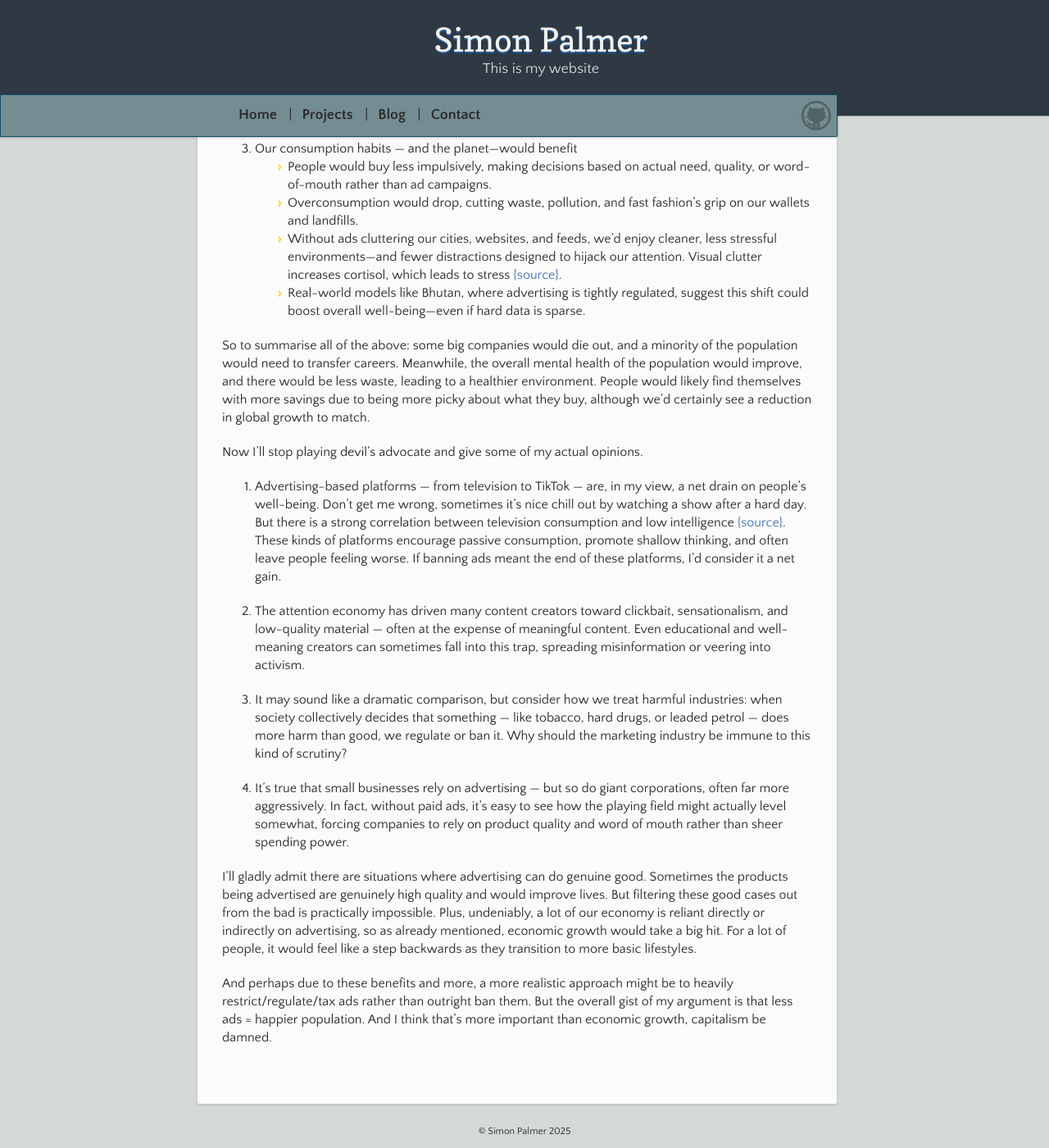
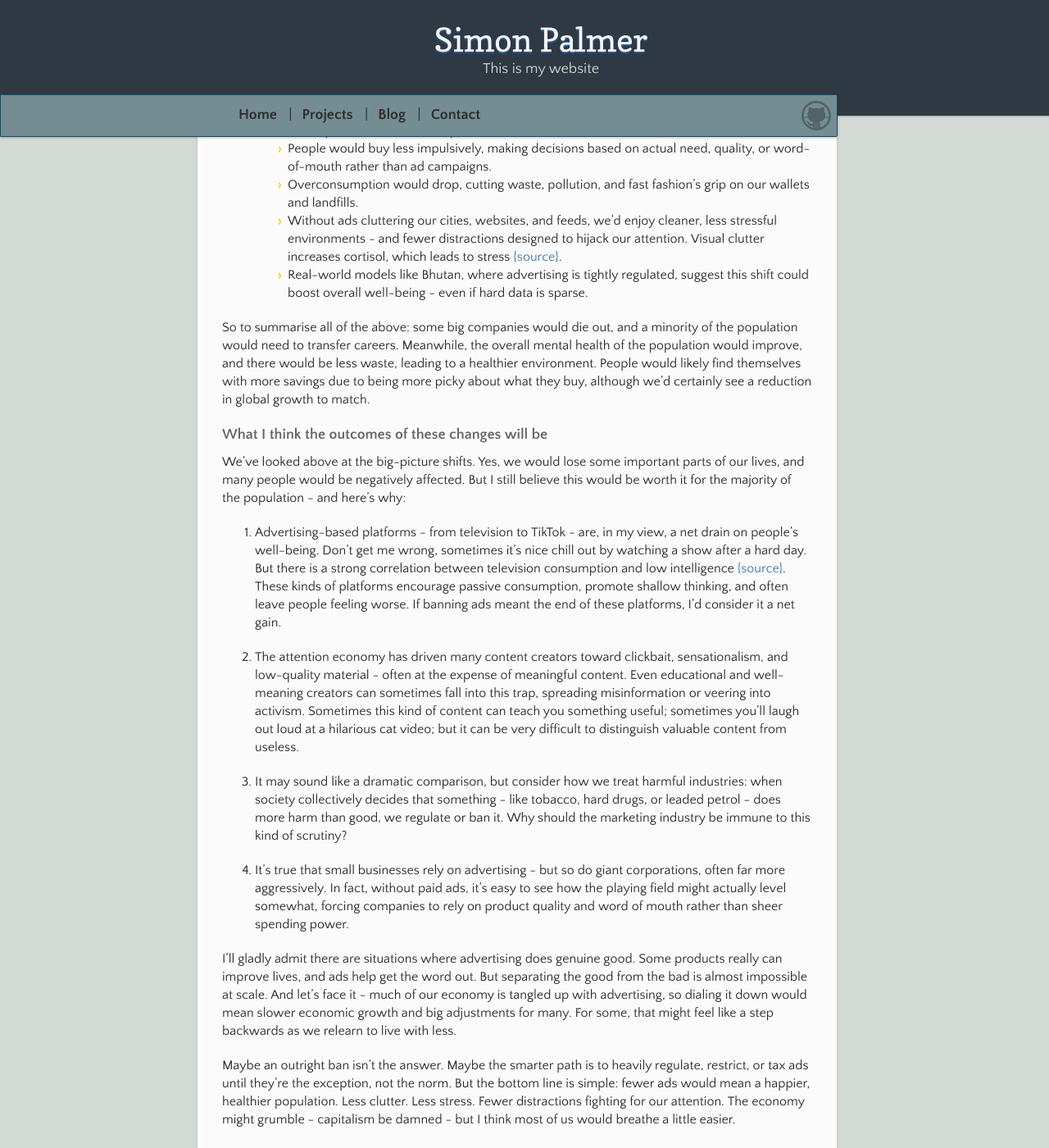
Before and after one commit to craylton/craylton.github.io, a Jekyll site: the page built from blog/ad-ban.md, in a window 1280 px wide and 1400 px high, scrolled down 1047 px. Shown: the whole window at 82% size. Built offline with Jekyll 4.4.1, drawn with Linux system fonts in a browser that asks for light colours; our own code applies the rules of GitHub Pages for plain Markdown files; some of the changed text lies outside the part shown.

Commit message:
Small fixes and new ending

```diff
--- a/blog/ad-ban.md
+++ b/blog/ad-ban.md
@@ -9,9 +9,9 @@ Imagine waking up tomorrow in a world with no advertising. No banner ads, no pop
 
 TV and radio breaks? Gone. YouTube mid-rolls? Gone. Sponsored tweets and branded TikToks? All gone.
 
-It sounds almost surreal — maybe even a little utopian. But what would that world actually look like?
+It sounds almost surreal - maybe even a little utopian. But what would that world actually look like?
 
-This isn’t just a whimsical daydream. I’ve long been uncomfortable with the role advertising plays in our lives. I always recommend using ad blockers, and I avoid installing apps that rely on ads. Over time, I’ve found myself wondering: what if we just banned it altogether? The more I think about it, the more it seems not only feasible, but in some ways ideal.
+I’ve long been uncomfortable with the role advertising plays in our lives. I often recommend people use ad blockers, and I avoid installing apps that rely on ads. Over time, I’ve found myself wondering: what if we just banned ads altogether? The more I think about it, the more ideal it seems.
 
 Surprisingly, when I suggest this to other people, it's usually met with a lot of resistance.
 - "What about the content creators? All your favourite influencers wouldn't be able to create entertainment anymore!"
@@ -20,35 +20,37 @@ Surprisingly, when I suggest this to other people, it's usually met with a lot o
 - "Small businesses rely heavily on adverts. If they can't advertise themselves, they'd cease to exist!"
 - "Social media would pretty much cease to exist! That would be a bad thing!"
 
-...and various other concerns which I can't get my head around. But before I get into my own personal take on this scenario, I want to briefly list a few of the major changes we would see.
+...and various other concerns which I can't quite get my head around. But before I get into my own personal take on this scenario, I want to briefly list a few of the major changes we would see.
 
 ### What would actually change if we banned advertising?
 
-1. The content economy would collapse — but mostly for the minority who depend on ads
-    - Influencers, content creators, and streamers would lose their main income source. Many would need to retrain or switch industries. This is tough for them — although those who make a living from it represent only around 1% of the global population [{source 1}](https://linktr.ee/creator-report/static/Linktree-CreatorReport-2022-02f3aa05a27be6fecb3537b13d5ec9de.pdf) [{source 2}](https://news.adobe.com/news/news-details/2022/adobe-future-of-creativity-study-165m-creators-joined-creator-economy-since-2020).
+1. The content economy would collapse - but mostly for the minority who depend on ads
+    - Influencers, content creators, and streamers would lose their main income source. Many would need to retrain or switch industries. This is tough for them - although those who make a living from it represent only around 1% of the global population [{source 1}](https://linktr.ee/creator-report/static/Linktree-CreatorReport-2022-02f3aa05a27be6fecb3537b13d5ec9de.pdf) [{source 2}](https://news.adobe.com/news/news-details/2022/adobe-future-of-creativity-study-165m-creators-joined-creator-economy-since-2020).
     - Platforms like YouTube, TikTok, and Twitch would either shrink dramatically or pivot to subscriptions-style business models, most likely losing mass appeal.
     - The advertising industry itself would collapse, with marketers and ad professionals needing to shift to other sectors. Similarly to content creators, this would affect a minority of people - around 2% of the global population [{source}](https://www.ama.org/marketing-industry-stats-and-information/) The good news? Many have transferable skills.
 2. Social media and ad-driven platforms would fade, with mixed effects
-    - Social media networks would struggle to survive without ad revenue, making it harder to stay in touch—but arguably freeing us from endless doomscrolling and toxic comparisons.
+    - Social media networks would struggle to survive without ad revenue, making it harder to stay in touch - but arguably freeing us from endless doomscrolling and toxic comparisons.
     - Research links heavy social media use to mental health issues, including anxiety and depression [{source}](https://health.ucdavis.edu/blog/cultivating-health/social-medias-impact-our-mental-health-and-tips-to-use-it-safely/2024/05).
-3. Our consumption habits — and the planet—would benefit
+3. Our consumption habits - and the planet - would benefit
     - People would buy less impulsively, making decisions based on actual need, quality, or word-of-mouth rather than ad campaigns.
     - Overconsumption would drop, cutting waste, pollution, and fast fashion's grip on our wallets and landfills.
-    - Without ads cluttering our cities, websites, and feeds, we'd enjoy cleaner, less stressful environments—and fewer distractions designed to hijack our attention. Visual clutter increases cortisol, which leads to stress [{source}](https://www.stylist.co.uk/fitness-health/wellbeing/clutter-health-impact/845209).
-    - Real-world models like Bhutan, where advertising is tightly regulated, suggest this shift could boost overall well-being—even if hard data is sparse.
+    - Without ads cluttering our cities, websites, and feeds, we'd enjoy cleaner, less stressful environments - and fewer distractions designed to hijack our attention. Visual clutter increases cortisol, which leads to stress [{source}](https://www.stylist.co.uk/fitness-health/wellbeing/clutter-health-impact/845209).
+    - Real-world models like Bhutan, where advertising is tightly regulated, suggest this shift could boost overall well-being - even if hard data is sparse.
 
 So to summarise all of the above: some big companies would die out, and a minority of the population would need to transfer careers. Meanwhile, the overall mental health of the population would improve, and there would be less waste, leading to a healthier environment. People would likely find themselves with more savings due to being more picky about what they buy, although we'd certainly see a reduction in global growth to match.
 
-Now I'll stop playing devil's advocate and give some of my actual opinions.
+### What I think the outcomes of these changes will be
 
-1. Advertising-based platforms — from television to TikTok — are, in my view, a net drain on people's well-being. Don't get me wrong, sometimes it's nice chill out by watching a show after a hard day. But there is a strong correlation between television consumption and low intelligence [{source}](https://www.tandfonline.com/doi/epdf/10.1080/08838158009363973?needAccess=true). These kinds of platforms encourage passive consumption, promote shallow thinking, and often leave people feeling worse. If banning ads meant the end of these platforms, I’d consider it a net gain.
+We've looked above at the big-picture shifts. Yes, we would lose some important parts of our lives, and many people would be negatively affected. But I still believe this would be worth it for the majority of the population - and here's why:
 
-2. The attention economy has driven many content creators toward clickbait, sensationalism, and low-quality material — often at the expense of meaningful content. Even educational and well-meaning creators can sometimes fall into this trap, spreading misinformation or veering into activism.
+1. Advertising-based platforms - from television to TikTok - are, in my view, a net drain on people's well-being. Don't get me wrong, sometimes it's nice chill out by watching a show after a hard day. But there is a strong correlation between television consumption and low intelligence [{source}](https://www.tandfonline.com/doi/epdf/10.1080/08838158009363973?needAccess=true). These kinds of platforms encourage passive consumption, promote shallow thinking, and often leave people feeling worse. If banning ads meant the end of these platforms, I’d consider it a net gain.
 
-3. It may sound like a dramatic comparison, but consider how we treat harmful industries: when society collectively decides that something — like tobacco, hard drugs, or leaded petrol — does more harm than good, we regulate or ban it. Why should the marketing industry be immune to this kind of scrutiny?
+2. The attention economy has driven many content creators toward clickbait, sensationalism, and low-quality material - often at the expense of meaningful content. Even educational and well-meaning creators can sometimes fall into this trap, spreading misinformation or veering into activism. Sometimes this kind of content can teach you something useful; sometimes you'll laugh out loud at a hilarious cat video; but it can be very difficult to distinguish valuable content from useless.
 
-4. It’s true that small businesses rely on advertising — but so do giant corporations, often far more aggressively. In fact, without paid ads, it's easy to see how the playing field might actually level somewhat, forcing companies to rely on product quality and word of mouth rather than sheer spending power.
+3. It may sound like a dramatic comparison, but consider how we treat harmful industries: when society collectively decides that something - like tobacco, hard drugs, or leaded petrol - does more harm than good, we regulate or ban it. Why should the marketing industry be immune to this kind of scrutiny?
 
-I'll gladly admit there are situations where advertising can do genuine good. Sometimes the products being advertised are genuinely high quality and would improve lives. But filtering these good cases out from the bad is practically impossible. Plus, undeniably, a lot of our economy is reliant directly or indirectly on advertising, so as already mentioned, economic growth would take a big hit. For a lot of people, it would feel like a step backwards as they transition to more basic lifestyles.
+4. It’s true that small businesses rely on advertising - but so do giant corporations, often far more aggressively. In fact, without paid ads, it's easy to see how the playing field might actually level somewhat, forcing companies to rely on product quality and word of mouth rather than sheer spending power.
 
-And perhaps due to these benefits and more, a more realistic approach might be to heavily restrict/regulate/tax ads rather than outright ban them. But the overall gist of my argument is that less ads = happier population. And I think that's more important than economic growth, capitalism be damned.
+I’ll gladly admit there are situations where advertising does genuine good. Some products really can improve lives, and ads help get the word out. But separating the good from the bad is almost impossible at scale. And let’s face it - much of our economy is tangled up with advertising, so dialing it down would mean slower economic growth and big adjustments for many. For some, that might feel like a step backwards as we relearn to live with less.
+
+Maybe an outright ban isn’t the answer. Maybe the smarter path is to heavily regulate, restrict, or tax ads until they’re the exception, not the norm. But the bottom line is simple: fewer ads would mean a happier, healthier population. Less clutter. Less stress. Fewer distractions fighting for our attention. The economy might grumble - capitalism be damned - but I think most of us would breathe a little easier.
```
